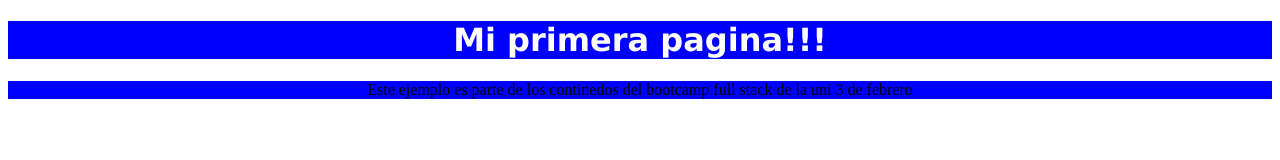
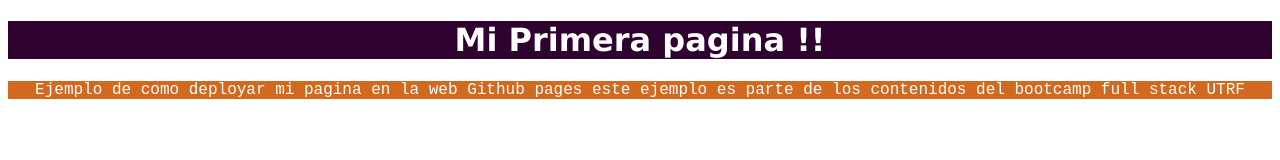
Before and after one commit to Billanilazaro97/Repositorio-de-prueba, a plain HTML site: page index.html in a window 1280 px wide. Drawn offline with Linux system fonts and the light colour scheme.

Commit message:
cambios en estilos y readme

```diff
--- a/estilo.css
+++ b/estilo.css
@@ -1,5 +1,10 @@
+body {
+    text-align: center;
+    font-family: 'Courier New', Courier, monospace;
+
+}
 h1 {
-    background-color: blue;
+    background-color: rgb(46, 1, 46);
     color: white;
     text-align: center;
     font-family: 'Lucida Sans', 'Lucida Sans Regular', 'Lucida Grande', 'Lucida Sans Unicode', Geneva, Verdana, sans-serif;
@@ -7,8 +12,11 @@ h1 {
 }
 p{
     text-align: center;
-    color: black;
-    background-color: blue;
+    color: white;
+    background-color: rgb(46, 1, 46);
+    margin: 0 auto;
+    background-color: chocolate;
+
 
 
 
--- a/index.html
+++ b/index.html
@@ -3,17 +3,20 @@
 <head>
     <meta charset="UTF-8">
     <meta name="viewport" content="width=device-width, initial-scale=1.0">
-    <title>Document</title>
+    <title>Bootcamp2024</title>
     <link rel="stylesheet" href="estilo.css">
 </head>
 <body>
     <h1>
-        Mi primera pagina!!!
+        Mi Primera pagina !!
     </h1>
 
 
     <p>
-        Este ejemplo es parte de los continedos del bootcamp full stack de la uni 3 de febrero
+        Ejemplo de como deployar mi pagina en la web Github pages
+
+
+        este ejemplo es parte de los contenidos del bootcamp full stack UTRF
 
 
 
```
Also changed, not shown: 1 other file.
